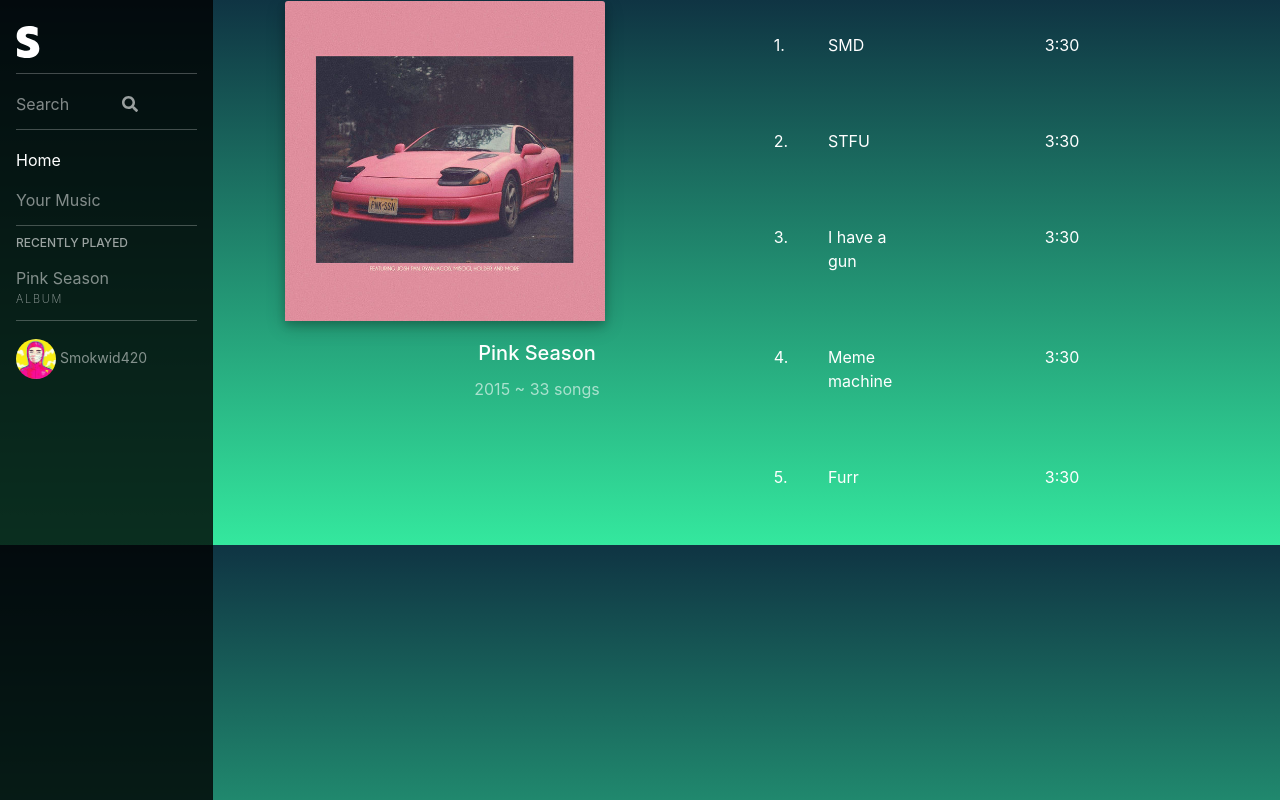
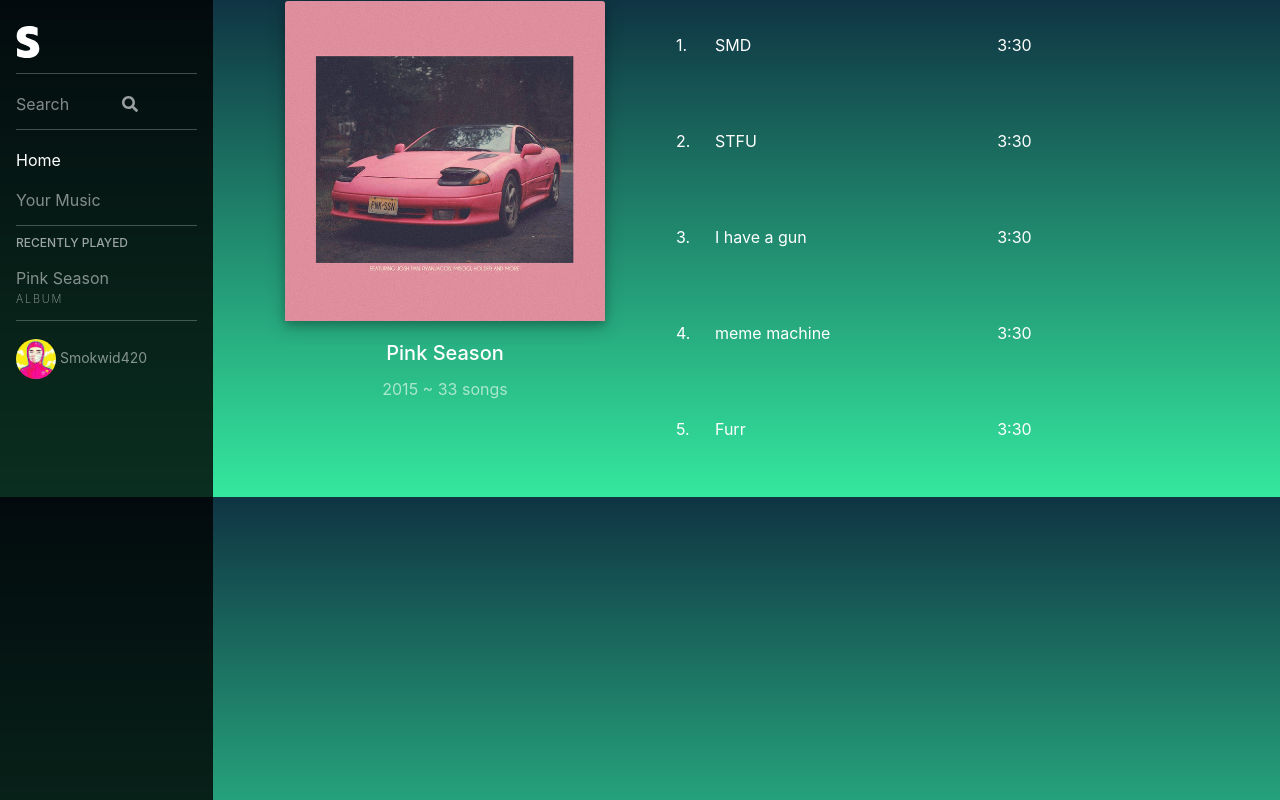
Before and after one commit to kang012/muse-static-ver, a plain HTML site: page album.html in a window 1280 px wide. Drawn offline with nearby package versions, Linux system fonts and the light colour scheme.

Commit message:
fix tracklist layout

```diff
--- a/album.html
+++ b/album.html
@@ -87,28 +87,28 @@
             <div class="tracklist">
                 <ol class="d-flex flex-column">
                     <li class="d-flex tracklist-item justify-content-between">
-                        <div class="position pr-4 col-2">1.</div>
-                        <div class="name col-8"> SMD </div>
-                        <div class="playtime col"> 3:30 </div>
-                    </li>
-                    <li class="d-flex tracklist-item justify-content-round">
-                        <div class="position pr-4 col-2">2.</div>
-                        <div class="name col-8"> STFU </div>
+                        <div class="position pr-4 col-1">1.</div>
+                        <div class="name col-9"> SMD </div>
                         <div class="playtime col-2"> 3:30 </div>
                     </li>
                     <li class="d-flex tracklist-item justify-content-round">
-                        <div class="position pr-4 col-2">3.</div>
-                        <div class="name col-8"> I have a gun </div>
+                        <div class="position pr-4 col-1">2.</div>
+                        <div class="name col-9"> STFU </div>
                         <div class="playtime col-2"> 3:30 </div>
                     </li>
                     <li class="d-flex tracklist-item justify-content-round">
-                        <div class="position pr-4 col-2">4.</div>
-                        <div class="name col-8"> Meme machine</div>
+                        <div class="position pr-4 col-1">3.</div>
+                        <div class="name col-9"> I have a gun </div>
                         <div class="playtime col-2"> 3:30 </div>
                     </li>
                     <li class="d-flex tracklist-item justify-content-round">
-                        <div class="position pr-4 col-2">5.</div>
-                        <div class="name col-8"> Furr </div>
+                        <div class="position pr-4 col-1">4.</div>
+                        <div class="name col-9"> meme machine </div>
+                        <div class="playtime col-2"> 3:30 </div>
+                    </li>
+                    <li class="d-flex tracklist-item justify-content-round">
+                        <div class="position pr-4 col-1">5.</div>
+                        <div class="name col-9"> Furr </div>
                         <div class="playtime col-2"> 3:30 </div>
                     </li>
                 </ol>
--- a/style.css
+++ b/style.css
@@ -136,7 +136,7 @@ body {
 }
 /* Album page */
 .card .card-album-title{
-  width: 63vh;
+  width: auto;
 }
 .card-cover{
   width: 320px;
```
